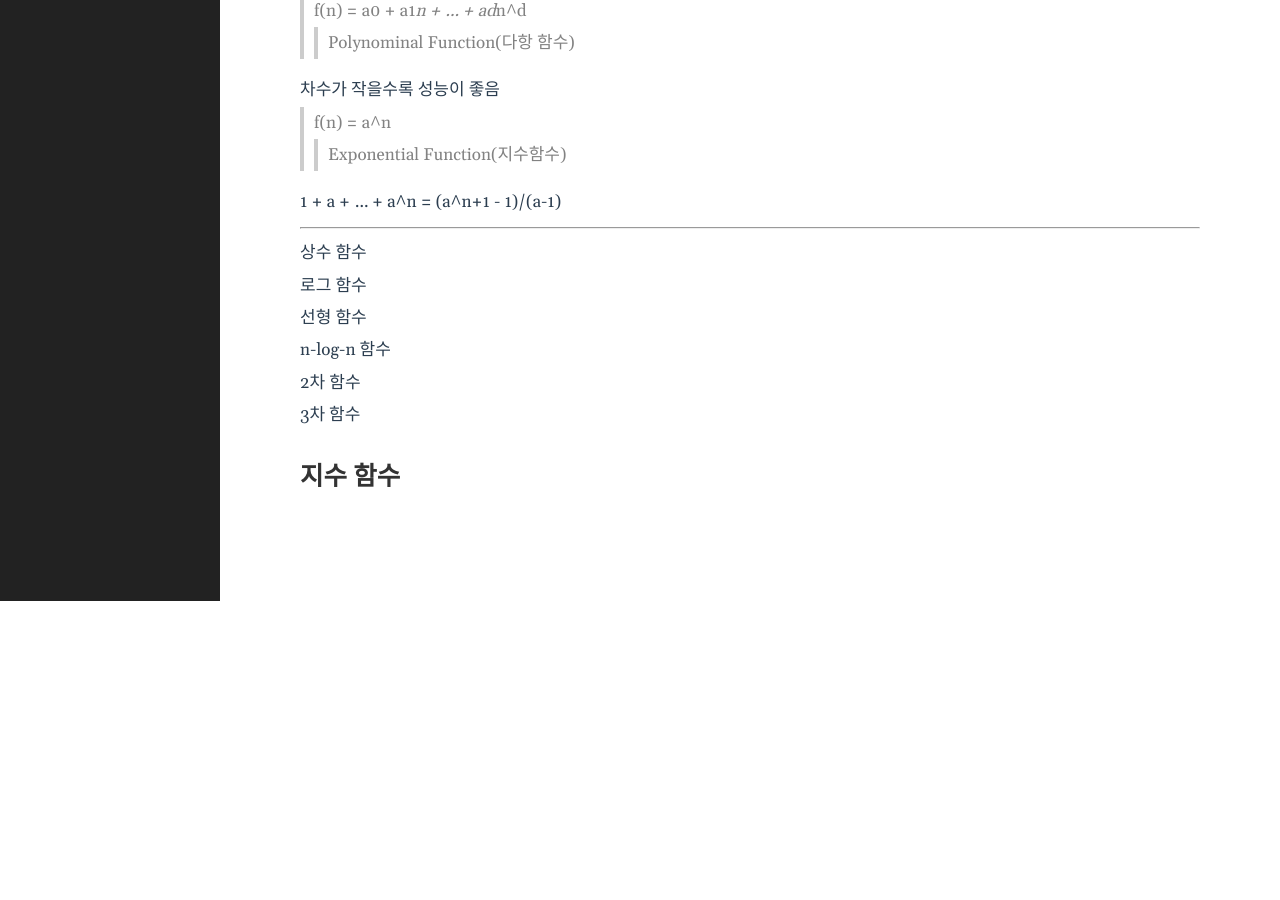
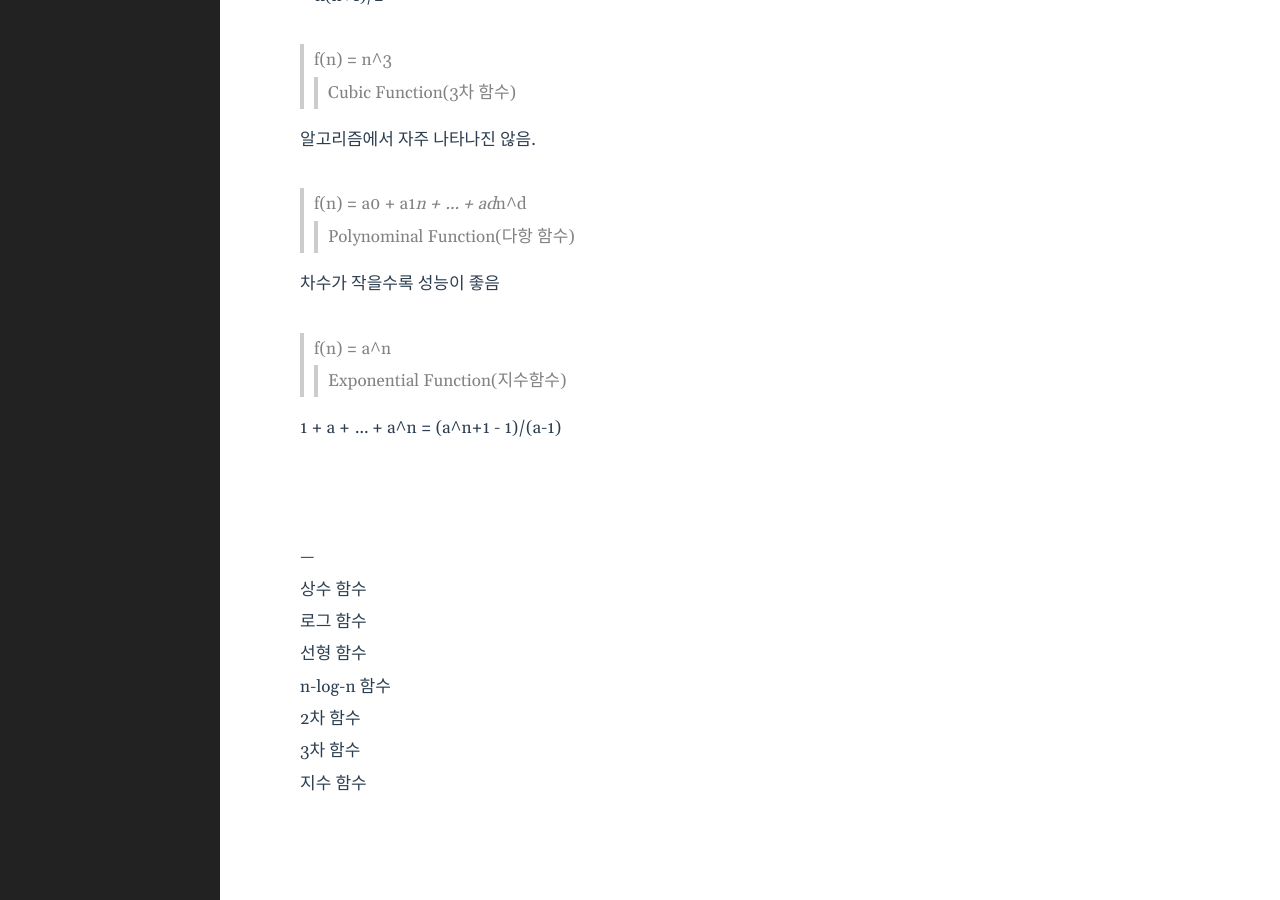
Before and after one commit to Jong-eun-Lee/jong-eun-lee.github.io, a Jekyll site: the page built from _posts/2020-09-16-자료구조_(1).md, in a window 1280 px wide and 900 px high, scrolled down 1440 px. Built offline with Jekyll 4.4.1, drawn with Linux system fonts in a browser that asks for light colours; before the commit the page ends 2041 px from its top, so only the background shows below that.

Commit message:
edit post

```diff
--- a/_posts/2020-09-16-자료구조_(1).md
+++ b/_posts/2020-09-16-자료구조_(1).md
@@ -6,11 +6,9 @@
 ---
 
 # Algorithm Analysis(알고리즘 분석)
-
 ---
 
 ## Time Complexity(시간 복잡도)
-
 ---
 
 시간 복잡도는 연산의 실행 횟수를 입력 크기 n에 대한 함수로 표기한 것, T(n)
@@ -19,7 +17,6 @@
 
 
 ## 시간 복잡도 분석 위한 가정
-
 ---
 
 - 알고리즘은 가상 컴퓨터에서 가상 언어로 작성된 가상 코드로 실행.
@@ -37,34 +34,26 @@
 >> Constant Function(상수함수)
 
 입력 크기에 구애받지 않음. 입력 크기 n에 상관 없이 고정된 시간에 실행. 기본 연산을 수행하는 단계를 표현할 때 유용. T(n)이 상수함수에 해당할 경우 빅오 표기법에선 O(1)로 표현.
-
-
-
+<br/><br/>
 
 > f(n) = log n
 >> Logarithm Function(로그함수)
 
 밑은 보통 2로 하고 생략
 알고리즘에서 입력 데이터를 반 씩 나눠서 처리하는 겨우 연산 시간. 데이터를 Binary(이진) 형태로 저장하는 경우의 저장 공간.
-
-
-
+<br/><br/>
 
 > f(n) = n
 >> Linear Function(선형함수)
 
 n개의 입력에 대해 각 요소 별로 한 번씩 처리하는 경우.
-
-
-
+<br/><br/>
 
 > f(n) = n log n
 >> n-log-n Function(nlogn 함수)
 
 선형 함수보다 빠르게 증가, 2차 함수보다 느리게 증가. 그래서 2차 함수보다 선호되는.
-
-
-
+<br/><br/>
 
 > f(n) = n^2
 >> Quadratic Function(2차 함수)
@@ -74,31 +63,25 @@
 1 + 2 + ... + (n-1) + n
 
 = n(n+1)/2
-
-
-
+<br/><br/>
 
 > f(n) = n^3
 >> Cubic Function(3차 함수)
 
 알고리즘에서 자주 나타나진 않음.
-
-
-
+<br/><br/>
 
 > f(n) = a0 + a1*n + ... + ad*n^d
 >> Polynominal Function(다항 함수)
 
 차수가 작을수록 성능이 좋음
-
-
-
+<br/><br/>
 
 > f(n) = a^n
 >> Exponential Function(지수함수)
 
 1 + a + ... + a^n = (a^n+1 - 1)/(a-1)
-
+<br/><br/><br/><br/>
 ---
 
 상수 함수
@@ -114,4 +97,3 @@
 3차 함수
 
 지수 함수
----
```
